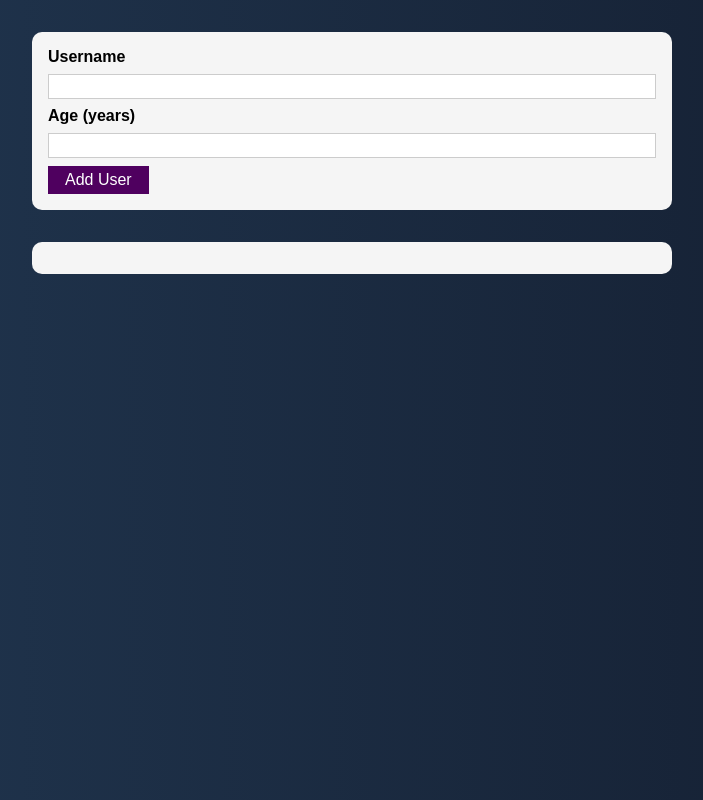
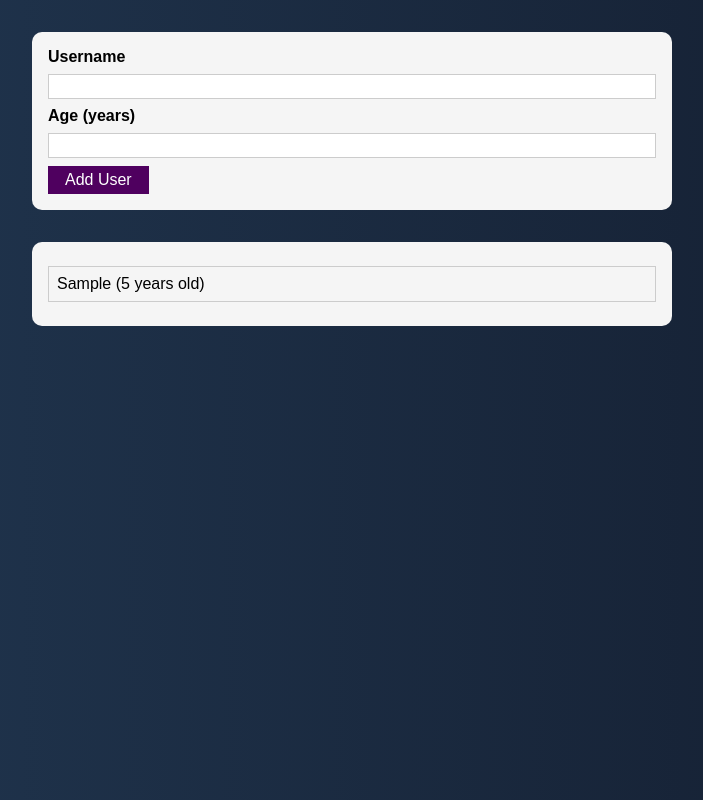
Before and after one commit to rodrigodelascio/UserRecord-practice, a React (Create React App) app: page / in a window 1280 px wide. Both pictures are taken after typing "Sample", "5" into the empty fields and a click on the button "Add User". Shown: the whole page, without its empty margins (288-991 px from the left). Built offline with nearby package versions, Linux system fonts and the light colour scheme.

Commit message:
user list rendered onscreen

```diff
--- a/src/App.js
+++ b/src/App.js
@@ -1,15 +1,27 @@
-import React from 'react';
+import React, { useState } from 'react';
 
 import AddUser from './Components/Users/AddUser';
 import UsersList from './Components/Users/UsersList';
 
 
 function App() {
+
+  const [usersList, setUsersList] = useState([]);
+
+  const addUserHandler = (userName, userAge) => {
+
+    setUsersList((prevUsersList) => {
+      return [...prevUsersList, { name: userName, age: userAge, id: Math.random().toString() }]
+    });
+
+  };
+
+
   return (
     <div>
 
-      <AddUser />
-      <UsersList users={[]} />
+      <AddUser onAddUser={addUserHandler} />
+      <UsersList users={usersList} />
 
     </div>
   );
--- a/src/Components/Users/AddUser.js
+++ b/src/Components/Users/AddUser.js
@@ -20,6 +20,8 @@
         if (+enteredAge < 1) {
             return;
         };
+
+        props.onAddUser(enteredUsername, enteredAge);
 
         setEnteredUsername("");
         setEnteredAge("");
--- a/src/Components/Users/UsersList.js
+++ b/src/Components/Users/UsersList.js
@@ -8,7 +8,11 @@
     return (
         <Card className={classes.users}>
             <ul>
-                {props.users.map((user) => <li>{user.name} ({user.age} years old)</li>)}
+                {props.users.map((user) =>
+                    <li key={user.id}>
+                        {user.name} ({user.age} years old)
+                    </li>
+                )}
             </ul>
         </Card>
     )
```
